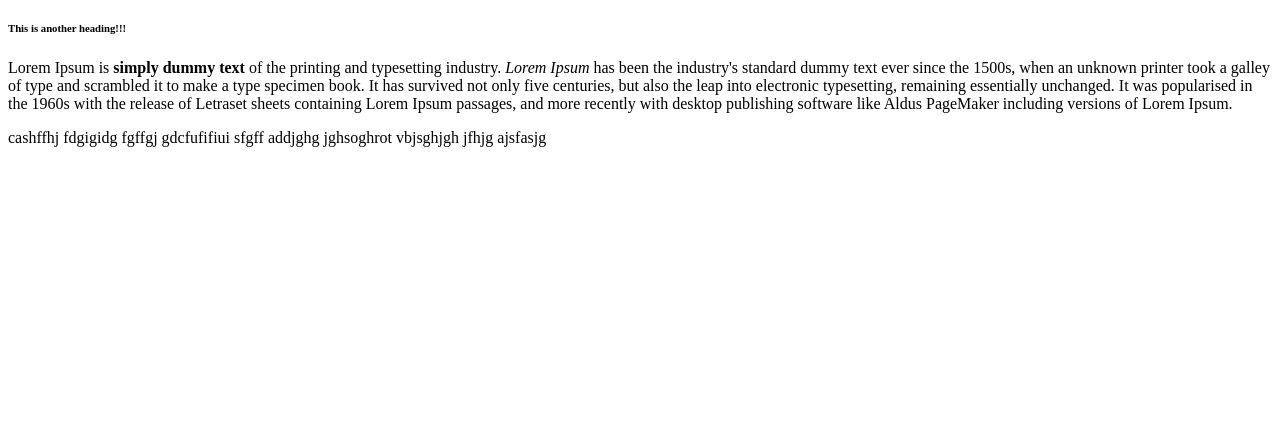
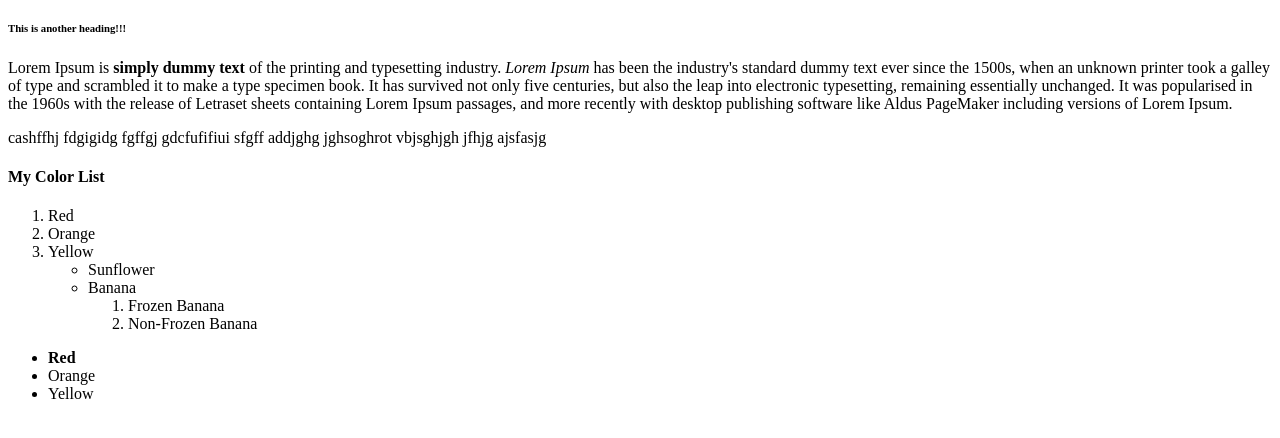
Before and after one commit to mehmetyagci/the-web-developer-bootcamp, a plain HTML site: page section-3/20. Basic Tags/firstPage.html in a window 1280 px wide. Shown: the part 110-548 px from the top of the page. Drawn offline with Linux system fonts and the light colour scheme.

Commit message:
21. HTML Lists
21. HTML Lists

```diff
--- a/section-3/20. Basic Tags/firstPage.html
+++ b/section-3/20. Basic Tags/firstPage.html
@@ -1,23 +1,59 @@
 <!DOCTYPE html>
 <html>
   <head>
-
     <!-- metadata goes in head -->
 
     <title>My First Page</title>
   </head>
   <body>
-
     <!-- content goes in the body -->
 
     <h1>This is my first tag!!!</h1>
     <h2>This is another heading</h2>
     <h6>This is another heading!!!</h6>
 
-  <p>Lorem Ipsum is <strong>simply dummy text</strong> of the printing and typesetting industry. <em>Lorem Ipsum</em> has been the industry's standard dummy text ever since the 1500s, when an unknown printer took a galley of type and scrambled it to make a type specimen book. It has survived not only five centuries, but also the leap into electronic typesetting, remaining essentially unchanged. It was popularised in the 1960s with the release of Letraset sheets containing Lorem Ipsum passages, and more recently with desktop publishing software like Aldus PageMaker including versions of Lorem Ipsum.</p>
+    <p>
+      Lorem Ipsum is <strong>simply dummy text</strong> of the printing and
+      typesetting industry. <em>Lorem Ipsum</em> has been the industry's
+      standard dummy text ever since the 1500s, when an unknown printer took a
+      galley of type and scrambled it to make a type specimen book. It has
+      survived not only five centuries, but also the leap into electronic
+      typesetting, remaining essentially unchanged. It was popularised in the
+      1960s with the release of Letraset sheets containing Lorem Ipsum passages,
+      and more recently with desktop publishing software like Aldus PageMaker
+      including versions of Lorem Ipsum.
+    </p>
 
-  <p>cashffhj fdgigidg fgffgj gdcfufifiui sfgff
-  addjghg jghsoghrot vbjsghjgh jfhjg ajsfasjg</p>
+    <p>
+      cashffhj fdgigidg fgffgj gdcfufifiui sfgff addjghg jghsoghrot vbjsghjgh
+      jfhjg ajsfasjg
+    </p>
 
+    <h4>My Color List</h4>
+    <!-- Ordered List -->
+    <ol>
+      <li>Red</li>
+      <li>Orange</li>
+      <li>
+        Yellow
+        <ul>
+          <li>Sunflower</li>
+          <li>
+            Banana
+            <ol>
+              <li>Frozen Banana</li>
+              <li>Non-Frozen Banana</li>
+            </ol>
+          </li>
+        </ul>
+      </li>
+    </ol>
+
+    <!-- Unordered List -->
+    <ul>
+      <li><strong>Red</strong></li>
+      <li>Orange</li>
+      <li>Yellow</li>
+    </ul>
   </body>
 </html>
```
Lines whose indentation alone changed are shown as unchanged.
